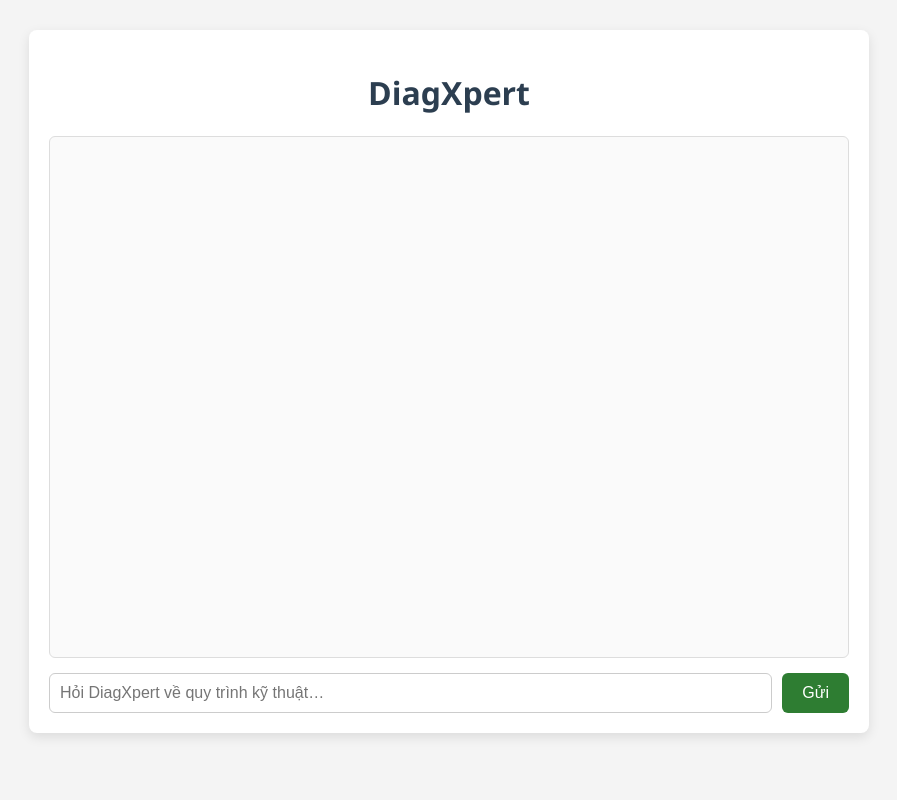
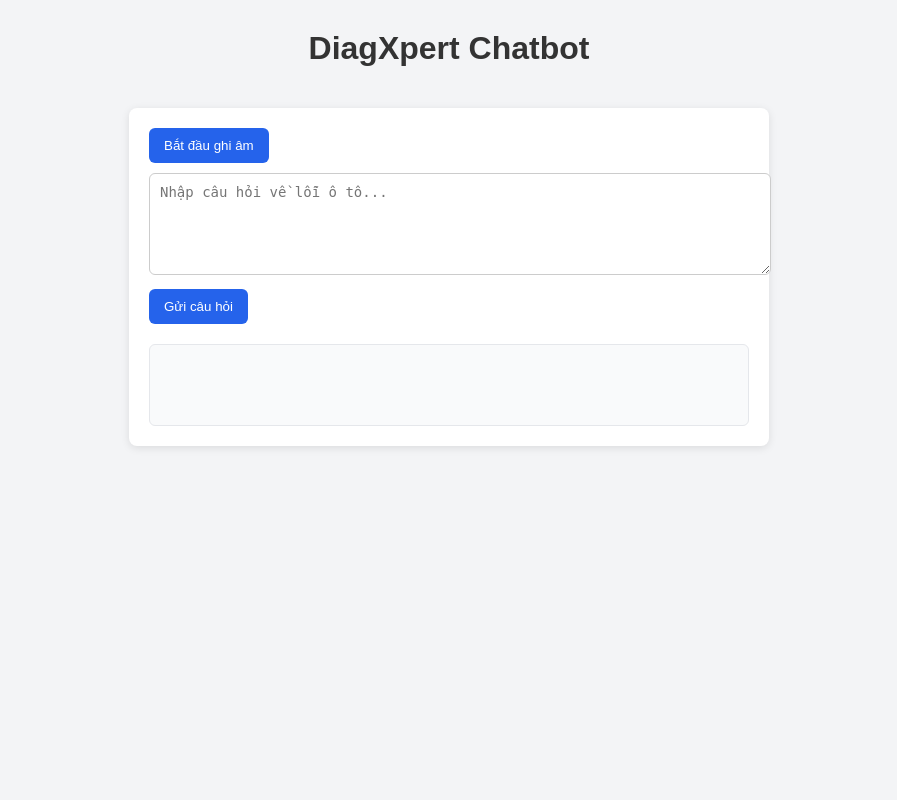
Before and after one commit to hinhnh/DiagXpert, a Flask app: page / in a window 1280 px wide. Shown: the whole page, without its empty margins (191-1088 px from the left). Run offline with Flask 3, Linux system fonts and the light colour scheme; parts of the project's set-up code (start-up, migrations or seed data) failed here and were passed over.

Commit message:
update code

```diff
--- /dev/null
+++ b/app.py
@@ -0,0 +1,139 @@
+import os
+import logging
+import numpy as np
+from flask import Flask, request, render_template, jsonify
+from flask_cors import CORS
+from openai import AzureOpenAI
+from dotenv import load_dotenv
+from db.vector_db import VectorDatabase
+from scipy.io.wavfile import write as wav_write
+from langdetect import detect
+
+# Load environment variables
+load_dotenv()
+
+# Setup logging
+logging.basicConfig(level=logging.INFO)
+logger = logging.getLogger(__name__)
+
+# Initialize Flask
+app = Flask(__name__, static_folder="static", template_folder="templates")
+CORS(app)  # Enable CORS for all routes
+
+# Initialize OpenAI client
+client = AzureOpenAI(
+    api_version="2024-07-01-preview",
+    azure_endpoint=os.getenv("AZURE_OPENAI_ENDPOINT"),
+    api_key=os.getenv("AZURE_OPENAI_API_KEY"),
+)
+deployment_name = "GPT-4o-mini"
+
+# Load vector database
+vector_db = VectorDatabase()
+vector_db.load("faiss_index.pkl", "docs.pkl")
+
+# Ensure audio folder exists
+AUDIO_DIR = os.path.join("static", "audio")
+os.makedirs(AUDIO_DIR, exist_ok=True)
+
+# -------------------
+# Audio save function
+# -------------------
+def save_audio_wav(audio_data, out_path, sr=24000):
+    """Convert and save audio as 16-bit PCM WAV safely."""
+    audio_array = np.array(audio_data)
+
+    # Ensure mono/stereo is correct
+    if audio_array.ndim > 1:
+        channels = audio_array.shape[1]
+    else:
+        channels = 1
+
+    # Normalize to 16-bit PCM
+    if audio_array.dtype != np.int16:
+        audio_array = np.int16(audio_array / np.max(np.abs(audio_array)) * 32767)
+
+    logger.info(f"💾 Saving audio: {out_path}, SR={sr}, Channels={channels}")
+    wav_write(str(out_path), sr, audio_array)
+
+
+# -------------------
+# Routes
+# -------------------
+@app.route("/")
+def home():
+    """Serve the main HTML interface."""
+    return render_template("index.html")
+
+
+@app.route("/ask", methods=["POST"])
+def ask():
+    user_input = request.json.get("question", "").strip()
+    logger.info(f"📥 User input: {user_input}")
+
+    if not user_input:
+        return jsonify({"answer": "⚠️ Please provide a valid question."}), 400
+
+    try:
+        # Retrieve context from vector DB
+        results = vector_db.query(user_input, top_k=3)
+        context = "\n---\n".join([doc for doc, _ in results])
+        logger.info(f"📚 Retrieved context:\n{context}")
+
+        # Prepare prompt
+        messages = [
+            {"role": "system", "content": (
+                "You are DiagXpert, an AI assistant for automotive diagnostics.\n"
+                "Use the following technical context to answer user questions accurately.\n"
+                f"Context:\n{context}"
+            )},
+            {"role": "user", "content": user_input}
+        ]
+
+        # Get AI response
+        response = client.chat.completions.create(
+            model=deployment_name,
+            messages=messages,
+            temperature=0,
+        )
+        answer = response.choices[0].message.content.strip()
+
+        # Detect language
+        lang = detect(answer)
+        logger.info(f"🌐 Detected language: {lang}")
+
+        # Select TTS model
+        if lang.startswith("vi"):
+            tts_model = os.getenv("AZURE_OPENAI_TTS_VI", "gpt-4o-mini-tts-vietnamese")
+        else:
+            tts_model = os.getenv("AZURE_OPENAI_TTS_EN", "gpt-4o-mini-tts")
+
+        logger.info(f"🗣 Using TTS model: {tts_model}")
+
+        # Generate TTS audio
+        speech_response = client.audio.speech.create(
+            model=tts_model,
+            voice="alloy",
+            input=answer
+        )
+
+        # Save audio to file
+        audio_filename = f"{os.urandom(8).hex()}.wav"
+        audio_path = os.path.join(AUDIO_DIR, audio_filename)
+
+        audio_bytes = speech_response.read()
+        audio_np = np.frombuffer(audio_bytes, dtype=np.int16)
+        save_audio_wav(audio_np, audio_path, sr=24000)
+
+        return jsonify({
+            "answer": answer,
+            "audio_url": f"/static/audio/{audio_filename}"
+        })
+
+    except Exception as e:
+        logger.exception("❌ Error during answer generation")
+        return jsonify({"answer": f"❌ Error: {str(e)}"}), 500
+
+
+if __name__ == "__main__":
+    app.run(debug=True)
--- a/requirements.txt
+++ b/requirements.txt
@@ -3,3 +3,5 @@ python-dotenv
 tenacity>=8.0.1
 faiss-cpu
 sentence-transformers
+pip install torch transformers
+pip install torchaudio
--- a/templates/index.html
+++ b/templates/index.html
@@ -1,174 +1,233 @@
 <!DOCTYPE html>
-<html lang="en">
+<html lang="vi">
 <head>
-  <meta charset="UTF-8" />
-  <meta name="viewport" content="width=device-width, initial-scale=1.0"/>
-  <title>DiagXpert – Automotive Assistant</title>
+    <meta charset="UTF-8">
+    <title>DiagXpert - Automotive Chatbot</title>
     <style>
         body {
-      font-family: "Segoe UI", sans-serif;
-      background-color: #f4f4f4;
+            font-family: Arial, sans-serif;
+            background: #f3f4f6;
             margin: 0;
             padding: 0;
+            display: flex;
+            flex-direction: column;
+            align-items: center;
+            min-height: 100vh;
         }
-
-    .chat-container {
-      max-width: 800px;
-      margin: 30px auto;
-      background-color: #ffffff;
+        h1 {
+            margin-top: 30px;
+            color: #333;
+        }
+        #chat-box {
+            background: white;
+            border-radius: 8px;
+            box-shadow: 0 2px 8px rgba(0,0,0,0.1);
+            width: 90%;
+            max-width: 600px;
             padding: 20px;
-      border-radius: 8px;
-      box-shadow: 0 4px 12px rgba(0, 0, 0, 0.1);
+            margin-top: 20px;
         }
-
-    h1 {
-      text-align: center;
-      color: #2c3e50;
-    }
-
-    .chat-box {
-      height: 500px;
-      overflow-y: auto;
+        textarea {
+            width: 100%;
+            height: 80px;
             padding: 10px;
-      border: 1px solid #ddd;
-      background: #fafafa;
-      border-radius: 6px;
-      margin-bottom: 15px;
-    }
-
-    .message {
-      margin-bottom: 16px;
-    }
-
-    .user-msg p {
-      background-color: #e1f5fe;
-      display: inline-block;
-      padding: 10px;
-      border-radius: 8px;
-      margin: 0;
-      max-width: 90%;
-      white-space: pre-wrap;
-    }
-
-    .bot-msg .bot-content {
-      background-color: #f1f8e9;
-      padding: 12px 16px;
-      border-radius: 8px;
-      margin-top: 5px;
-      line-height: 1.6;
-      white-space: pre-wrap;
-    }
-
-    .bot-content ol {
-      padding-left: 20px;
-    }
-
-    .bot-content li {
-      margin-bottom: 8px;
-    }
-
-    .bot-content h3, .bot-content strong {
-      color: #2e7d32;
             margin-bottom: 10px;
-    }
-
-    .input-area {
-      display: flex;
-      gap: 10px;
-    }
-
-    input#user-input {
-      flex-grow: 1;
-      padding: 10px;
-      font-size: 16px;
             border-radius: 6px;
             border: 1px solid #ccc;
+            font-size: 14px;
         }
-
         button {
-      padding: 10px 20px;
-      font-size: 16px;
-      background-color: #2e7d32;
+            padding: 10px 15px;
+            background: #2563eb;
             color: white;
             border: none;
             border-radius: 6px;
             cursor: pointer;
+            margin-right: 5px;
         }
-
         button:hover {
-      background-color: #1b5e20;
+            background: #1d4ed8;
+        }
+        #answer {
+            margin-top: 20px;
+            padding: 15px;
+            background: #f9fafb;
+            border-radius: 6px;
+            min-height: 50px;
+            border: 1px solid #e5e7eb;
+        }
+        audio {
+            margin-top: 15px;
+            width: 100%;
+        }
+        .recording-btn {
+            background: #dc2626;
+        }
+        .recording-btn:hover {
+            background: #b91c1c;
+        }
+        .button-container {
+            display: flex;
+            margin-bottom: 10px;
+        }
+        #recording-status {
+            margin-left: 10px;
+            color: #666;
+            font-style: italic;
+        }
+        .pulse {
+            display: inline-block;
+            width: 12px;
+            height: 12px;
+            border-radius: 50%;
+            background: #dc2626;
+            animation: pulse 1.5s infinite;
+            margin-right: 8px;
+        }
+        @keyframes pulse {
+            0% { transform: scale(1); opacity: 1; }
+            50% { transform: scale(1.2); opacity: 0.7; }
+            100% { transform: scale(1); opacity: 1; }
         }
     </style>
 </head>
 <body>
-  <div class="chat-container">
-    <h1>DiagXpert</h1>
 
-    <!-- Display chat messages -->
-    <div class="chat-box" id="chat-box"></div>
+    <h1>DiagXpert Chatbot</h1>
 
-    <!-- User input area -->
-    <div class="input-area">
-      <input type="text" id="user-input" placeholder="Hỏi DiagXpert về quy trình kỹ thuật…" />
-      <button onclick="sendMessage()">Gửi</button>
+    <div id="chat-box">
+        <div class="button-container">
+            <button id="record-button">Bắt đầu ghi âm</button>
+            <span id="recording-status"></span>
         </div>
+
+        <textarea id="question" placeholder="Nhập câu hỏi về lỗi ô tô..."></textarea>
+        <button onclick="sendQuestion()">Gửi câu hỏi</button>
+
+        <div id="answer"></div>
+        <audio id="audio-player" controls hidden></audio>
     </div>
 
     <script>
-    // Gửi câu hỏi và hiển thị phản hồi
-    async function sendMessage() {
-      const input = document.getElementById("user-input");
-      const chatBox = document.getElementById("chat-box");
-      const question = input.value.trim();
-      if (!question) return;
+        const recordButton = document.getElementById('record-button');
+        const recordingStatus = document.getElementById('recording-status');
+        const questionInput = document.getElementById('question');
+        let mediaRecorder;
+        let audioChunks = [];
+        let isRecording = false;
 
-      // Hiển thị câu hỏi của người dùng
-      chatBox.innerHTML += `
-        <div class="message user-msg">
-          <strong>Bạn:</strong> <p>${question}</p>
-        </div>
-      `;
-      input.value = "";
+        // Bắt đầu hoặc dừng ghi âm
+        recordButton.addEventListener('click', async () => {
+            if (isRecording) {
+                stopRecording();
+            } else {
+                await startRecording();
+            }
+        });
+
+        async function startRecording() {
+            try {
+                const stream = await navigator.mediaDevices.getUserMedia({ audio: true });
+                mediaRecorder = new MediaRecorder(stream);
+                audioChunks = [];
+
+                mediaRecorder.ondataavailable = (event) => {
+                    if (event.data.size > 0) {
+                        audioChunks.push(event.data);
+                    }
+                };
+
+                mediaRecorder.onstop = async () => {
+                    const audioBlob = new Blob(audioChunks, { type: 'audio/webm' });
+                    await transcribeAudio(audioBlob);
+                };
+
+                mediaRecorder.start();
+                isRecording = true;
+                recordButton.textContent = 'Dừng ghi âm';
+                recordButton.classList.add('recording-btn');
+                recordingStatus.innerHTML = '<span class="pulse"></span>Đang ghi âm...';
+            } catch (error) {
+                console.error('Lỗi khi truy cập microphone:', error);
+                recordingStatus.textContent = 'Lỗi: Không thể truy cập microphone';
+            }
+        }
+
+        function stopRecording() {
+            if (mediaRecorder && isRecording) {
+                mediaRecorder.stop();
+                isRecording = false;
+                recordButton.textContent = 'Bắt đầu ghi âm';
+                recordButton.classList.remove('recording-btn');
+                recordingStatus.textContent = '';
+            }
+        }
+
+        async function transcribeAudio(audioBlob) {
+            recordingStatus.textContent = 'Đang chuyển đổi...';
+
+            const formData = new FormData();
+            formData.append('audio', audioBlob, 'recording.webm');
 
             try {
-        // Gửi yêu cầu tới Flask backend
-        const response = await fetch("/ask", {
+                const response = await fetch('/transcribe', {
+                    method: 'POST',
+                    body: formData
+                });
+
+                const result = await response.json();
+                if (result.text) {
+                    questionInput.value = result.text;
+                    recordingStatus.textContent = 'Đã chuyển đổi thành văn bản!';
+                } else {
+                    recordingStatus.textContent = 'Lỗi: Không chuyển đổi được văn bản';
+                }
+            } catch (error) {
+                console.error('Lỗi khi gửi âm thanh:', error);
+                recordingStatus.textContent = 'Lỗi kết nối đến server';
+            }
+        }
+
+        async function sendQuestion() {
+            const question = questionInput.value.trim();
+            const answerBox = document.getElementById("answer");
+            const audioPlayer = document.getElementById("audio-player");
+
+            if (!question) {
+                alert("⚠️ Vui lòng nhập câu hỏi!");
+                return;
+            }
+
+            answerBox.innerHTML = "⏳ Đang xử lý...";
+            audioPlayer.hidden = true;
+            audioPlayer.src = "";
+
+            try {
+                const res = await fetch("/ask", {
                     method: "POST",
                     headers: { "Content-Type": "application/json" },
-          body: JSON.stringify({ question }),
+                    body: JSON.stringify({ question })
                 });
 
-        const data = await response.json();
+                const data = await res.json();
 
-        // Hiển thị câu trả lời từ chatbot
-        chatBox.innerHTML += `
-          <div class="message bot-msg">
-            <strong>DiagXpert:</strong>
-            <div class="bot-content">${formatResponse(data.answer)}</div>
-          </div>
-        `;
+                if (res.ok) {
+                    answerBox.innerHTML = data.answer || "(Không có câu trả lời)";
+
+                    if (data.audio_url) {
+                        audioPlayer.src = data.audio_url;
+                        audioPlayer.hidden = false;
+                        audioPlayer.play().catch(err => console.warn("Không tự động phát audio:", err));
+                    }
+                } else {
+                    answerBox.innerHTML = "❌ Lỗi: " + (data.answer || "Không xác định");
+                }
             } catch (err) {
-        chatBox.innerHTML += `
-          <div class="message bot-msg">
-            <div class="bot-content">❌ Lỗi khi gửi yêu cầu đến server.</div>
-          </div>
-        `;
+                console.error(err);
+                answerBox.innerHTML = "❌ Lỗi kết nối đến server.";
             }
-
-      // Scroll xuống cuối khung chat
-      chatBox.scrollTop = chatBox.scrollHeight;
-    }
-
-    // Format HTML nếu câu trả lời có list hoặc linebreak
-    function formatResponse(text) {
-      const html = text
-        .replace(/\n{2,}/g, "<br><br>")             // đoạn mới
-        .replace(/\n/g, "<br>")                     // xuống dòng
-        .replace(/(?:^|\n)(\d+)\.\s/g, "<br>$1. ")  // đánh số
-        .replace(/\*\*(.*?)\*\*/g, "<strong>$1</strong>"); // in đậm markdown
-
-      return html;
         }
     </script>
+
 </body>
 </html>
```
Also changed, not shown: app1.py (added, +84 -0 lines), templates/index_bak.html (added, +174 -0 lines), test.py (added, +13 -0 lines), 1 other file. Lines whose indentation alone changed are shown as unchanged.
